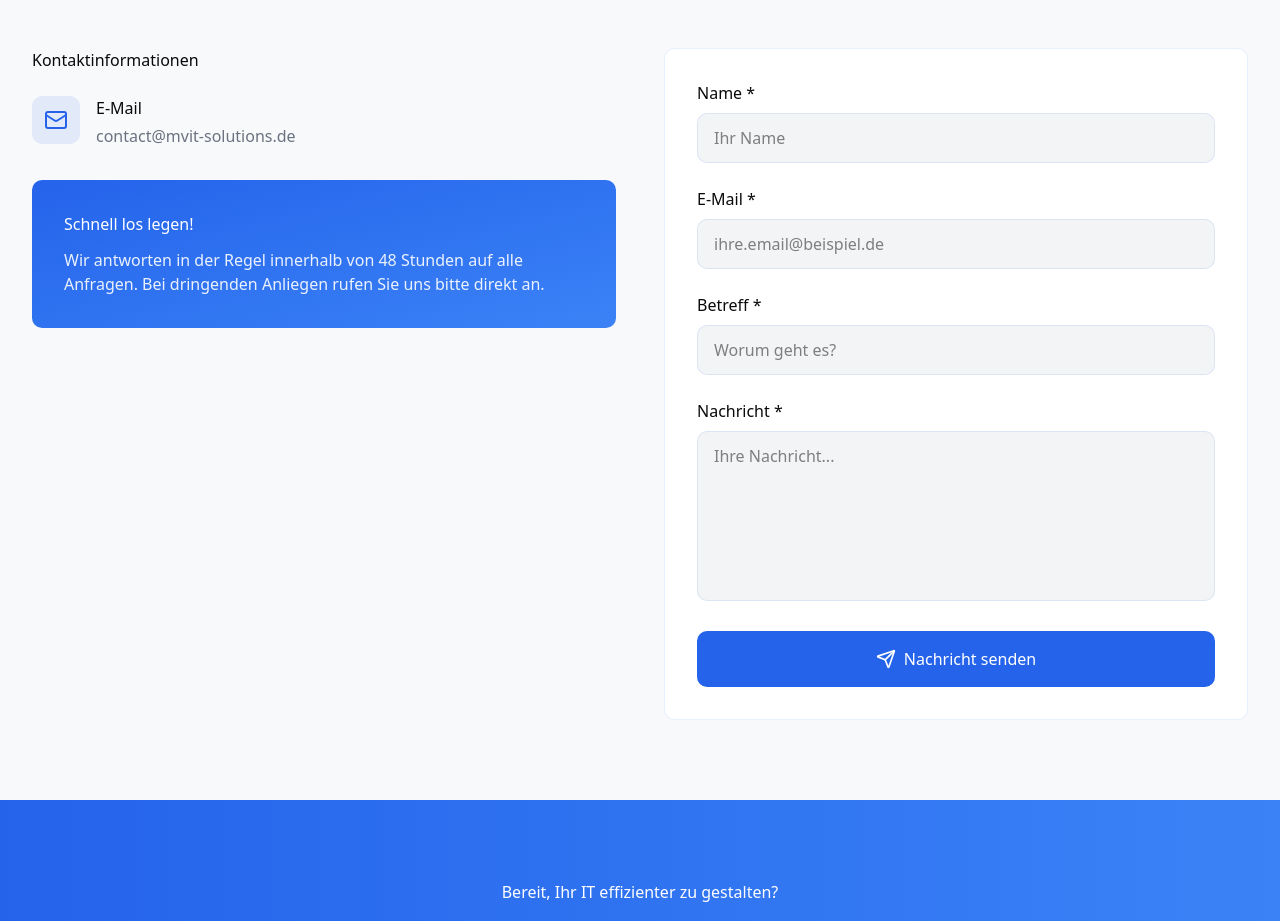
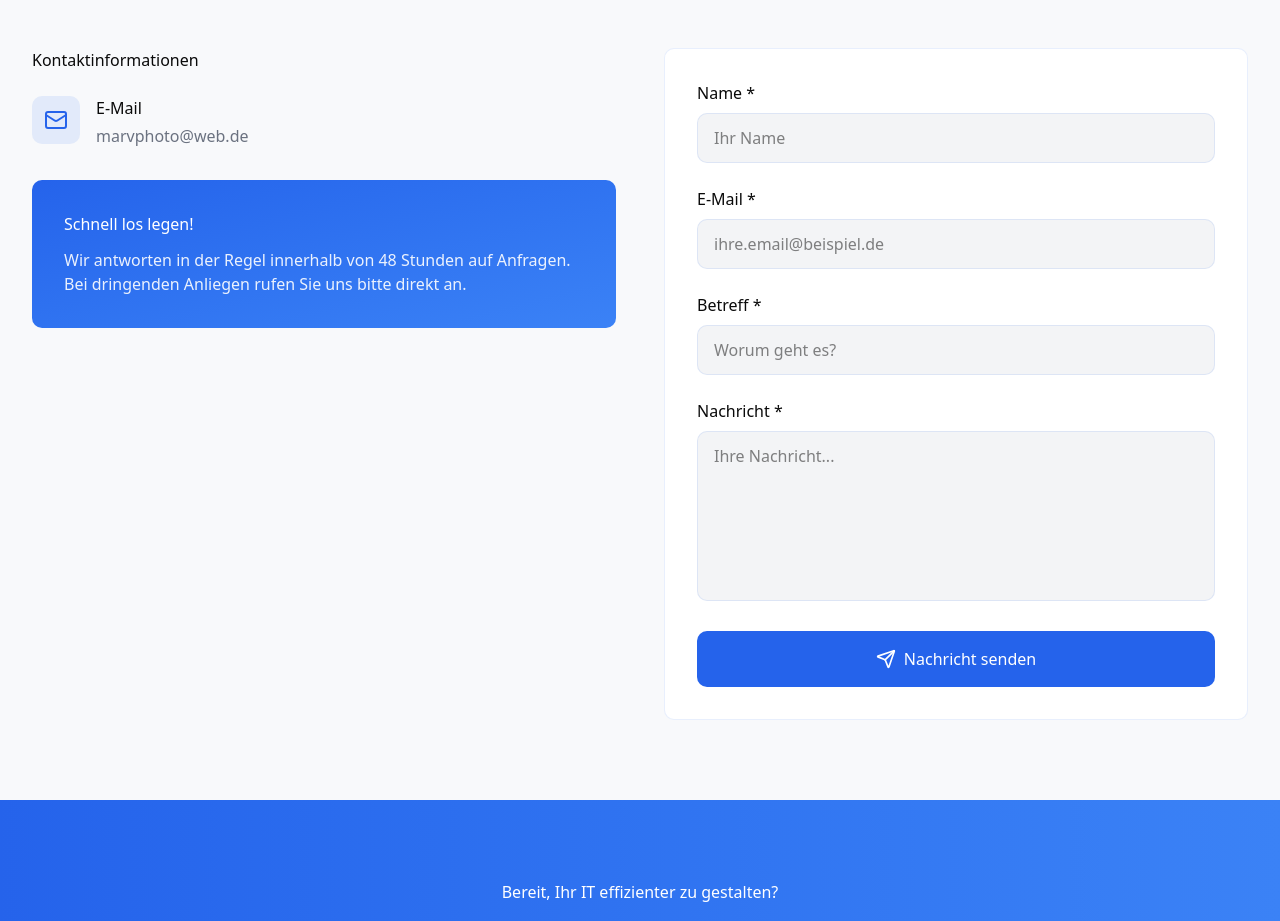
Before and after one commit to marv1101/mvit-website, a React (Vite) app in the folder mvits-webV2/mvits-webV2/: page / in a window 1280 px wide. Shown: the part 2849-3770 px from the top of the page. Built offline with nearby package versions, Linux system fonts and the light colour scheme; no server answers.

Commit message:
finishing touches 2

```diff
--- a/mvits-webV2/mvits-webV2/src/components/ContactForm.tsx
+++ b/mvits-webV2/mvits-webV2/src/components/ContactForm.tsx
@@ -89,7 +89,7 @@ export function ContactForm() {
                   </div>
                   <div>
                     <h4 className="mb-1">E-Mail</h4>
-                    <p className="text-muted-foreground">contact@mvit-solutions.de</p>
+                    <p className="text-muted-foreground">marvphoto@web.de</p>
                   </div>
                 </div>
 
@@ -120,7 +120,7 @@ export function ContactForm() {
             <div className="bg-gradient-to-br from-primary to-accent p-8 rounded-lg text-primary-foreground">
               <h4 className="mb-3">Schnell los legen!</h4>
               <p className="opacity-90">
-                Wir antworten in der Regel innerhalb von 48 Stunden auf alle Anfragen.
+                Wir antworten in der Regel innerhalb von 48 Stunden auf Anfragen.
                 Bei dringenden Anliegen rufen Sie uns bitte direkt an.
               </p>
             </div>
```
